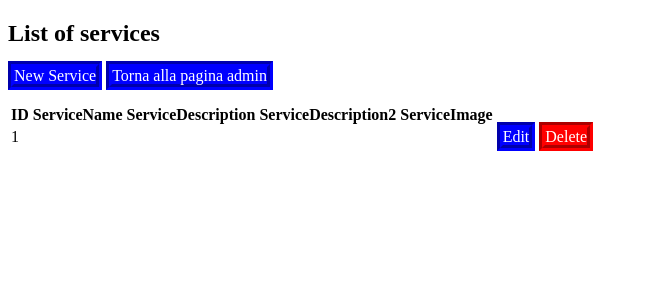
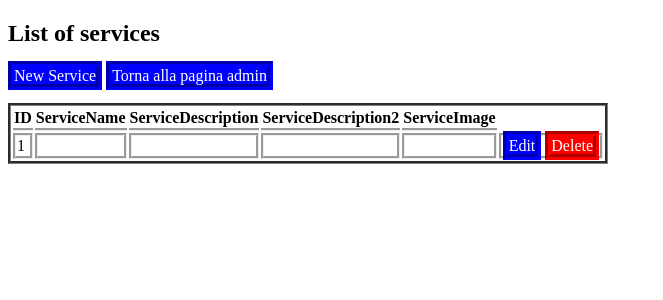
Before and after one commit to MatteoMal/Esame-3, a PHP site: page /gestione-servizi.php in a window 1280 px wide. Shown: the top 300 px of the page, without its empty margins (0-663 px from the left). Run offline with PHP 8.4, Linux system fonts and the light colour scheme; tables that the repository leaves empty or names only in its code hold one stand-in row (values such as "Sample post"); data that the repository does not hold is empty.

Commit message:
Update pagine-backend.css

```diff
--- a/css/pagine-backend.css
+++ b/css/pagine-backend.css
@@ -54,3 +54,15 @@
     background-color: #fff;
     border-color: #fff;
 }
+table{
+    border-style: groove;
+}
+th{
+    border-top: 0px;
+    border-left: 0px;
+    border-right: 0px;
+    border-style: groove;
+}
+td{
+    border-style: groove;
+}
```
